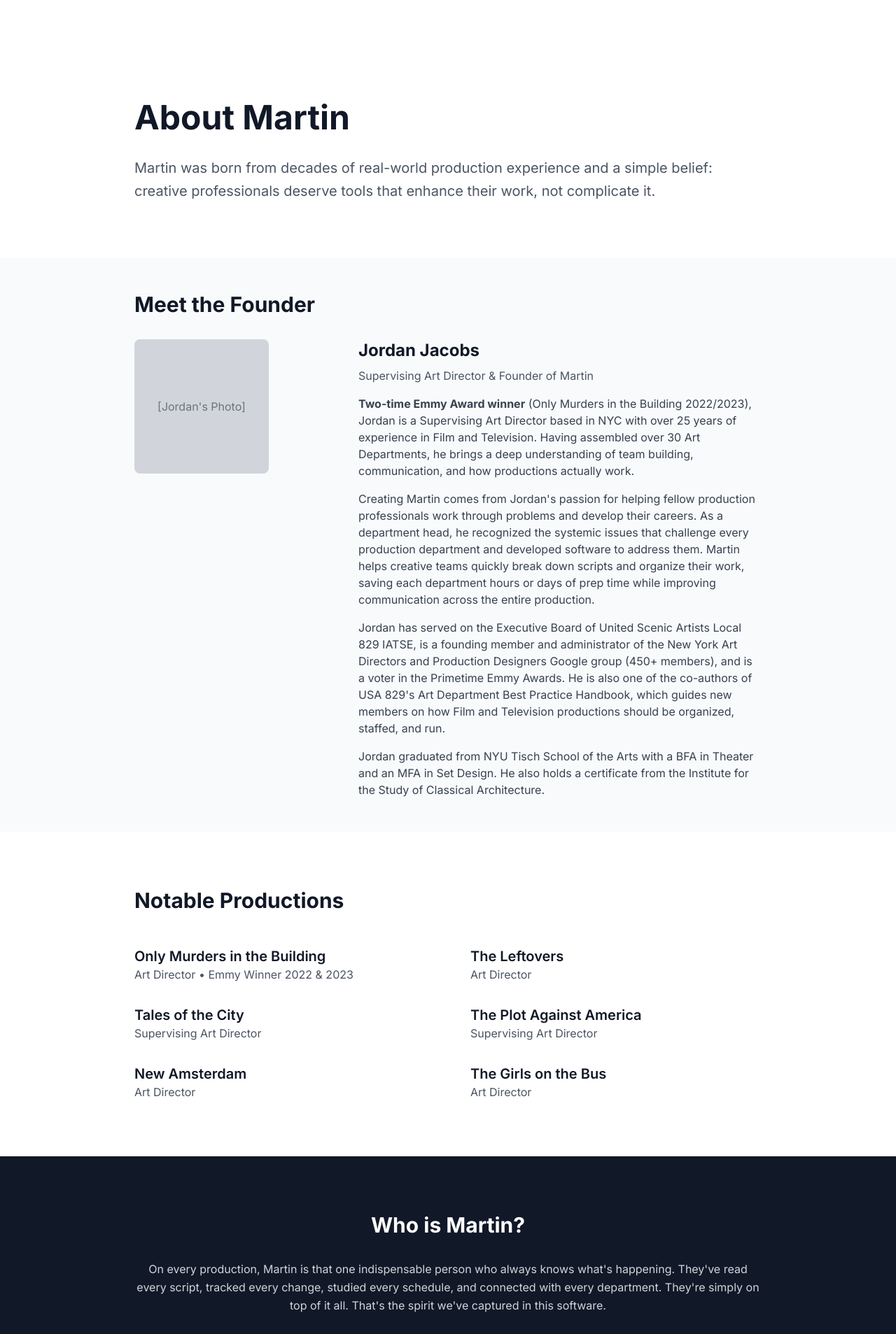
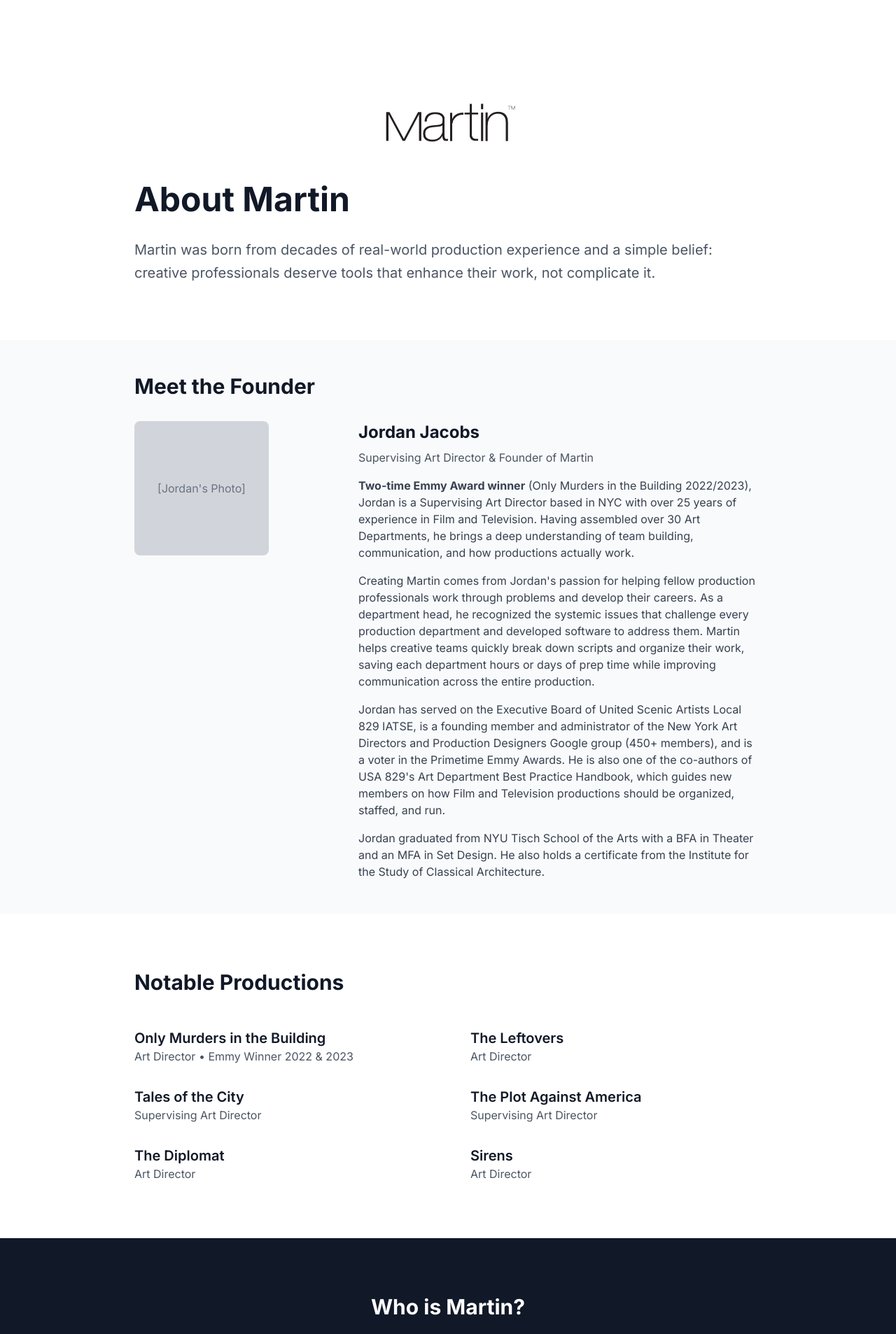
Before and after one commit to JJCinergy/martin-marketing-site, a Next.js app: page /about in a window 1280 px wide. Shown: the top 1907 px of the page at 70% size. Built offline with nearby package versions, Linux system fonts and the light colour scheme.

Commit message:
Update About page with logo and production titles
- Added Martin logo at the top of the About page
- Changed 'New Amsterdam' to 'The Diplomat'
- Changed 'The Girls on the Bus' to 'Sirens'

```diff
--- a/app/about/page.tsx
+++ b/app/about/page.tsx
@@ -8,8 +8,8 @@
     { title: 'The Leftovers', role: 'Art Director' },
     { title: 'Tales of the City', role: 'Supervising Art Director' },
     { title: 'The Plot Against America', role: 'Supervising Art Director' },
-    { title: 'New Amsterdam', role: 'Art Director' },
-    { title: 'The Girls on the Bus', role: 'Art Director' },
+    { title: 'The Diplomat', role: 'Art Director' },
+    { title: 'Sirens', role: 'Art Director' },
   ]
 
   return (
@@ -19,6 +19,15 @@
         {/* Header Section */}
         <section className="py-20 px-4 sm:px-6 lg:px-8">
           <div className="max-w-4xl mx-auto">
+            <div className="mb-12">
+              <Image
+                src="/martin-logo.png"
+                alt="Martin"
+                width={200}
+                height={80}
+                className="mx-auto"
+              />
+            </div>
             <h1 className="text-5xl font-bold text-gray-900 mb-8">About Martin</h1>
             <p className="text-xl text-gray-600 leading-relaxed">
               Martin was born from decades of real-world production experience and a simple belief:
```
